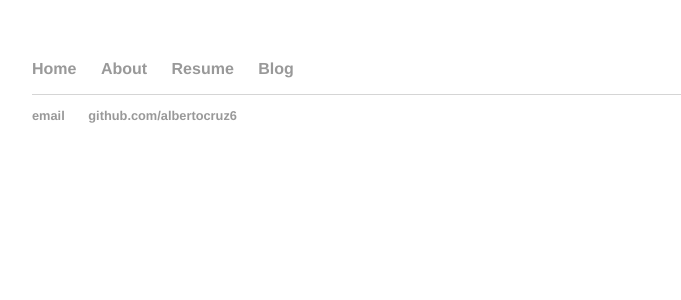
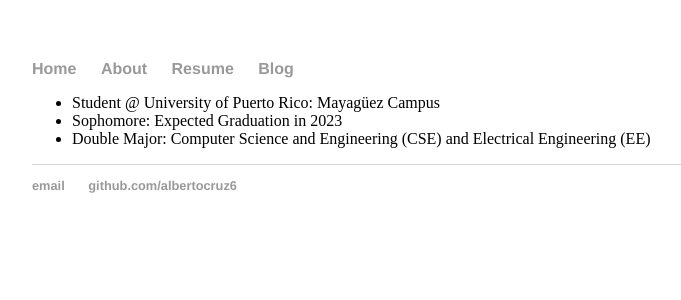
Before and after one commit to albertocruz6/albertocruz6.github.io, a Jekyll site: the page built from about/index.html, in a window 1280 px wide. Shown: the top 300 px of the page, without its empty margins (160-841 px from the left). Built offline with Jekyll 4.4.1, drawn with Linux system fonts in a browser that asks for light colours.

Commit message:
Update index.html

```diff
--- a/about/index.html
+++ b/about/index.html
@@ -2,3 +2,8 @@
 layout: default
 title: About me!
 ---
+<ul>
+  <li>Student @ University of Puerto Rico: Mayagüez Campus</li>
+  <li>Sophomore: Expected Graduation in 2023</li>
+  <li>Double Major: Computer Science and Engineering (CSE) and Electrical Engineering (EE)</li>
+</ul>
```
